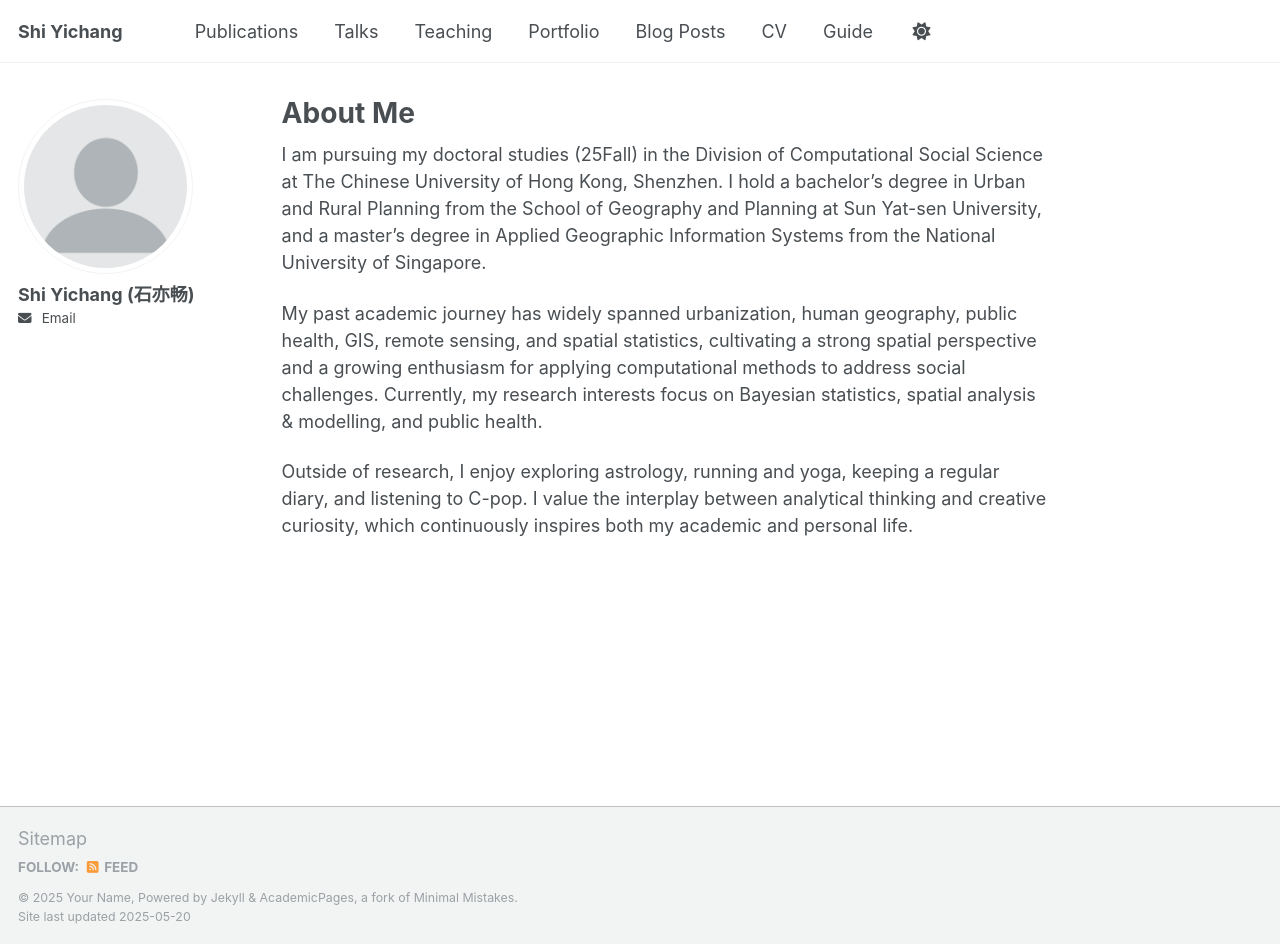
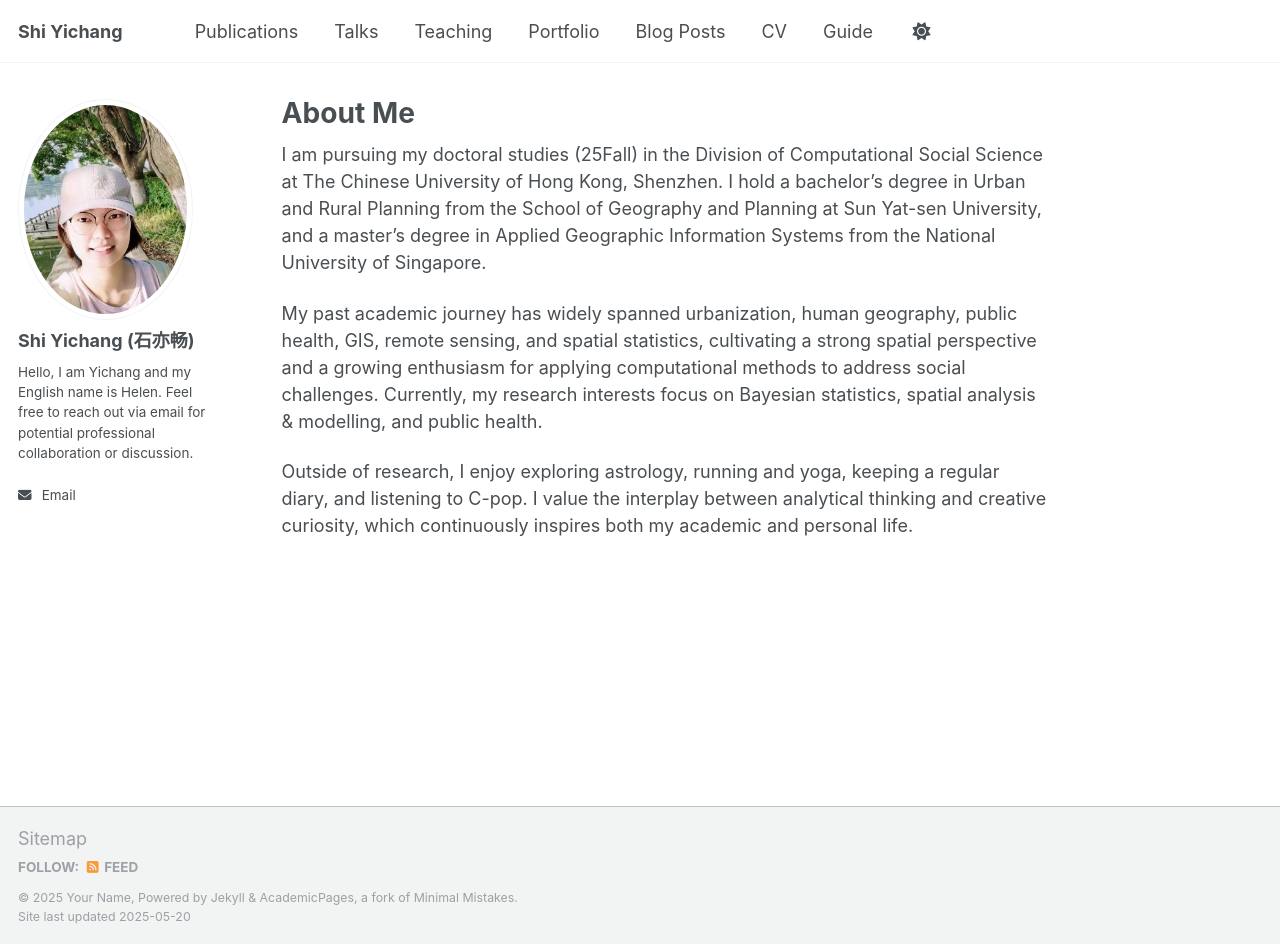
Before and after one commit to Helensyc/helensyc.github.io, a Jekyll site: the page built from _pages/about.md, in a window 1280 px wide and 944 px high. Built offline with Jekyll 4.4.1, drawn with Linux system fonts in a browser that asks for light colours.

Commit message:
_config.yml

```diff
--- a/_config.yml
+++ b/_config.yml
@@ -22,10 +22,10 @@ repository               : "academicpages/academicpages.github.io"
 #               Additional customization can be done by editing /_includes/author-profile.html
 author:
   # Biographic information
-  avatar           : "profile.png"
+  avatar           : "syc.jpg"
   name             : "Shi Yichang (石亦畅)"
   pronouns         : # example: "she/her"
-  bio              : # " "
+  bio              : "Hello, I am Yichang and my English name is Helen. Feel free to reach out via email for potential professional collaboration or discussion."
   location         : #"Earth"
   employer         : #"Red Brick University"
   uri              : # URL
```
